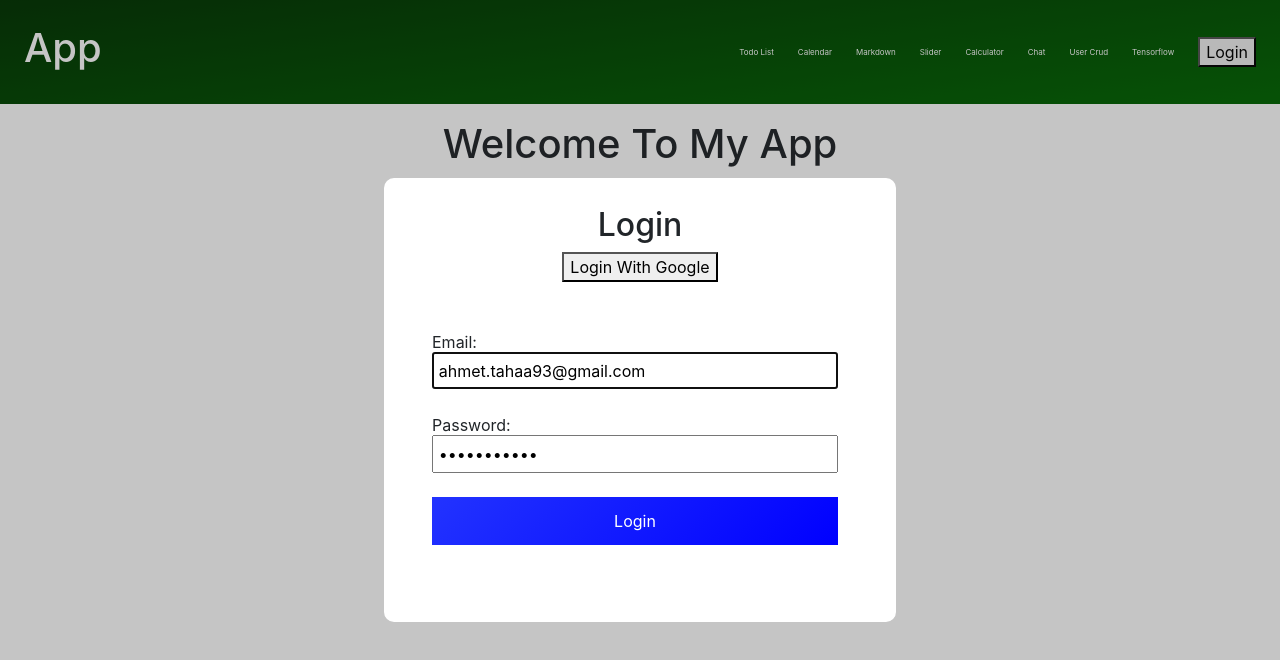
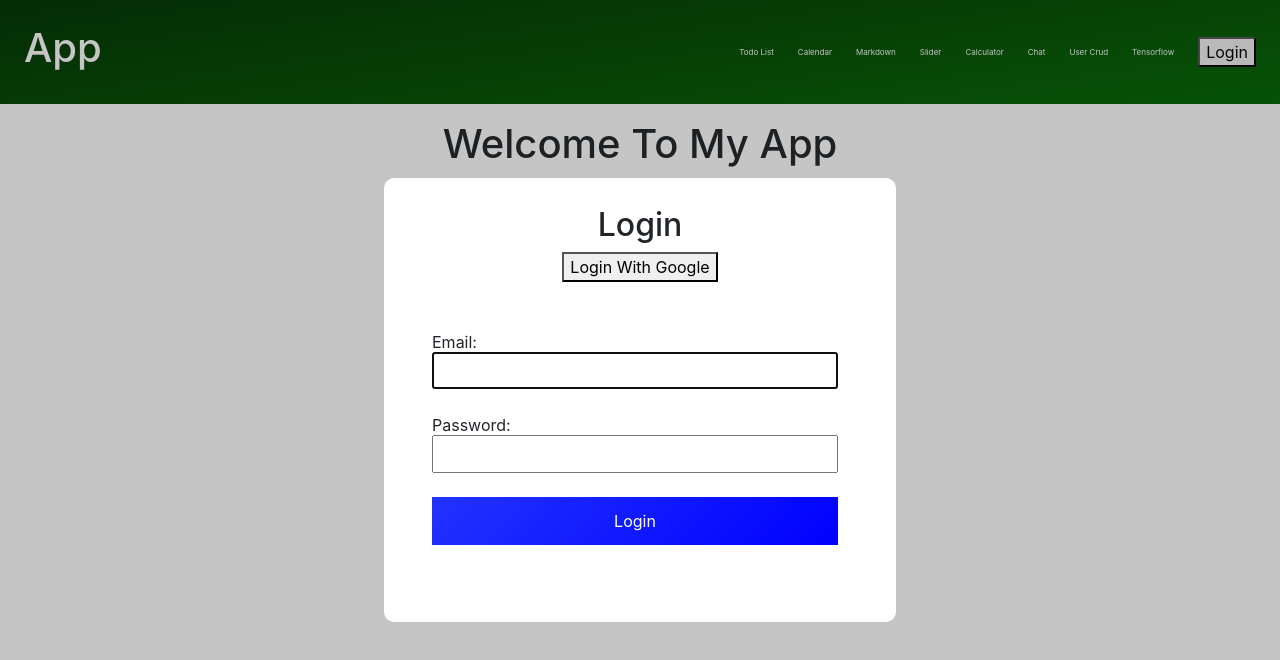
Before and after one commit to GreyGoat93/learning-vue3, a Vue app: page / in a window 1280 px wide. Both pictures are taken after a click on the button "Login". Shown: the top 660 px of the page. Built offline with nearby package versions, Linux system fonts and the light colour scheme; no server answers.

Commit message:
Something Changed

```diff
--- a/src/components/LoginModal.vue
+++ b/src/components/LoginModal.vue
@@ -38,8 +38,8 @@ export default {
   data() {
     return {
       form: {
-        email: "ahmet.tahaa93@gmail.com",
-        password: "boyrazlar11"
+        email: "",
+        password: ""
       },
       isLoading: false
     };
```
